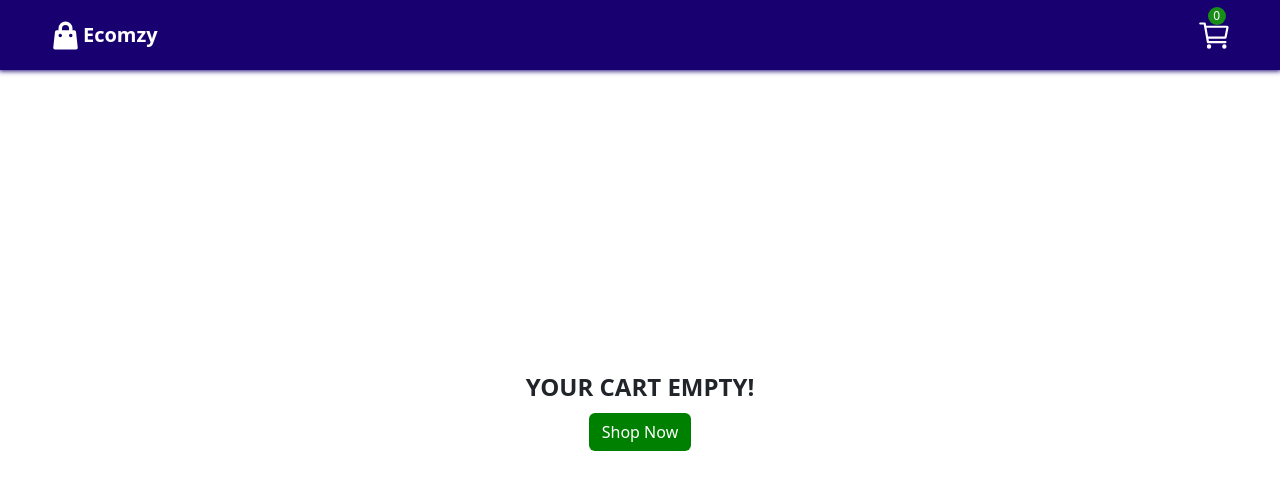
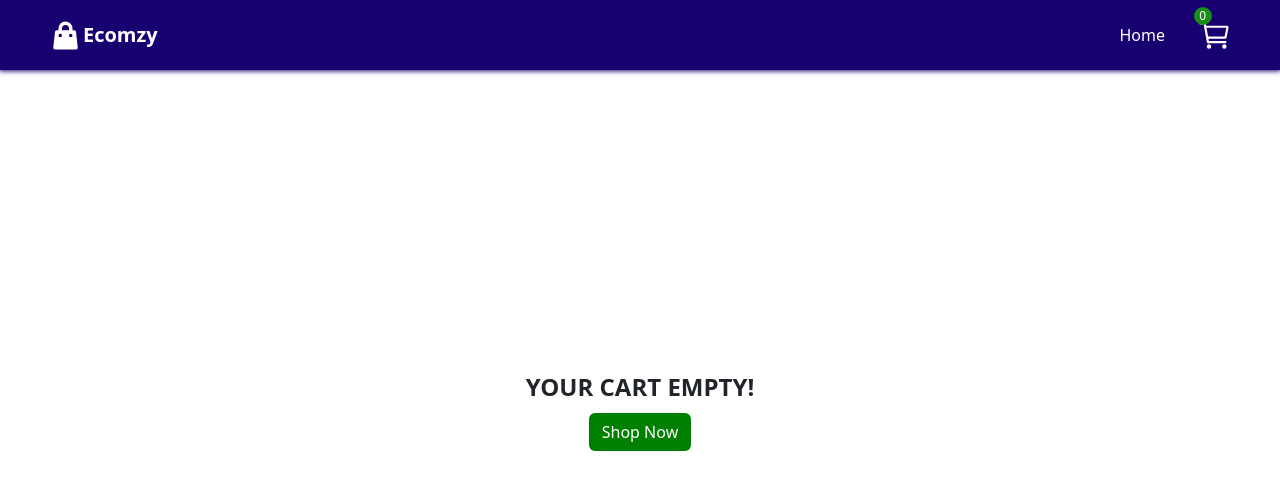
Before and after one commit to sirohiamit/ecomzy, a React (Create React App) app: page /cart in a window 1280 px wide. Shown: the top 490 px of the page. Built offline with nearby package versions, Linux system fonts and the light colour scheme.

Commit message:
NavBar fixes

```diff
--- a/src/App.scss
+++ b/src/App.scss
@@ -29,6 +29,13 @@
     .cart-icon {
       position: relative;
       cursor: pointer;
+      display: flex;
+      gap: 2rem;
+
+      .nav-item {
+        text-decoration: none;
+        color: white;
+      }
 
       .icon {
         z-index: 1;
@@ -142,6 +149,12 @@
     padding: 3rem 0;
     display: flex;
     gap: 2rem;
+    width: 75%;
+    margin: auto;
+
+    @include sm {
+      width: 88%;
+    }
 
     @include sm {
       flex-direction: column-reverse;
--- a/src/components/Header.js
+++ b/src/components/Header.js
@@ -5,11 +5,14 @@ import { useSelector } from "react-redux";
 import { Link, useNavigate } from "react-router-dom";
 
 function Header() {
-  const cart_value = useSelector((state)=> state.cart.length);
+  const cart_value = useSelector((state) => state.cart.length);
   const navigate = useNavigate();
   return (
     <div className="header-wrapper d-flex justify-content-between">
-      <div className="logo d-flex align-items-center"  onClick={()=> navigate('/')}>
+      <div
+        className="logo d-flex align-items-center"
+        onClick={() => navigate("/")}
+      >
         <div>
           <HiShoppingBag size={35} color="white" />
         </div>
@@ -17,6 +20,7 @@ function Header() {
       </div>
 
       <div className="cart-icon d-flex align-items-center">
+        <Link to="/" className="nav-item">Home</Link>
         <Link to="/cart">
           <IoCartOutline className="icon" size={35} color="white" />
           <div className="cart_value">{cart_value}</div>
--- a/src/pages/CartPage.js
+++ b/src/pages/CartPage.js
@@ -10,7 +10,7 @@ function CartPage() {
   return (
     <>
       {cartItems.length > 0 ? (
-        <div className='cart_wrapper w-75 m-auto'>
+        <div className='cart_wrapper'>
           <div className='cart-cards'>
             {cartItems?.map((value) => {
               return <CartCard key={value.id} value={value} />
```
